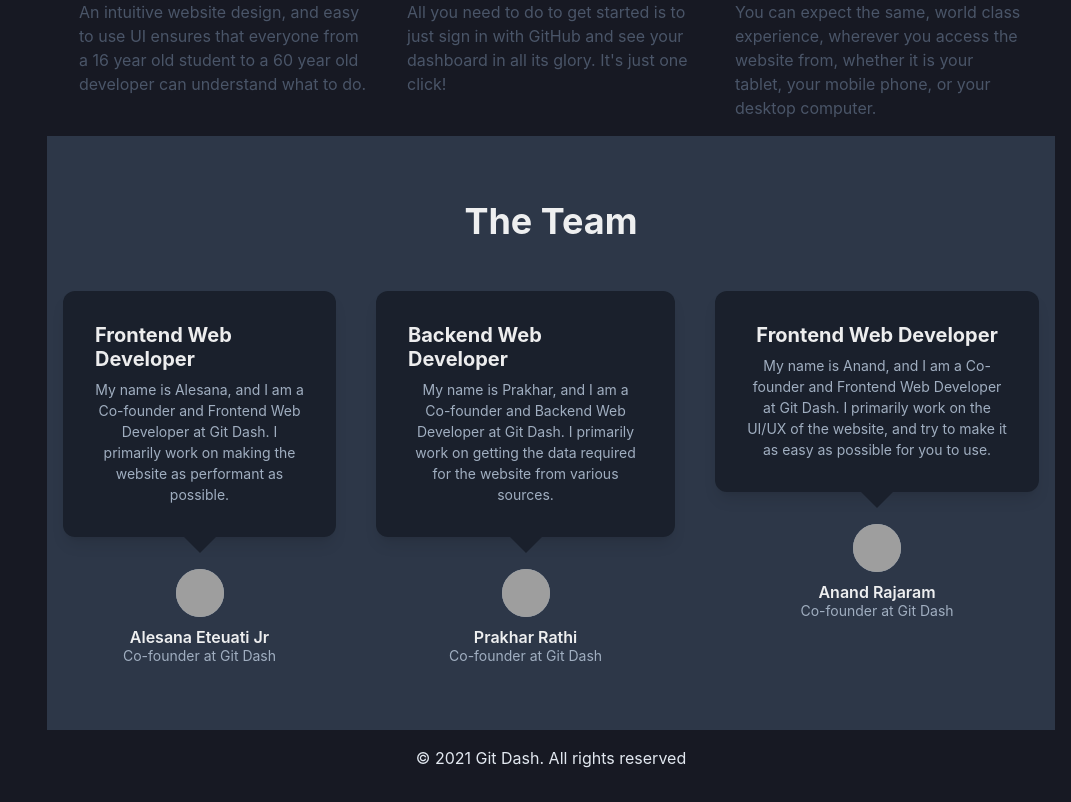
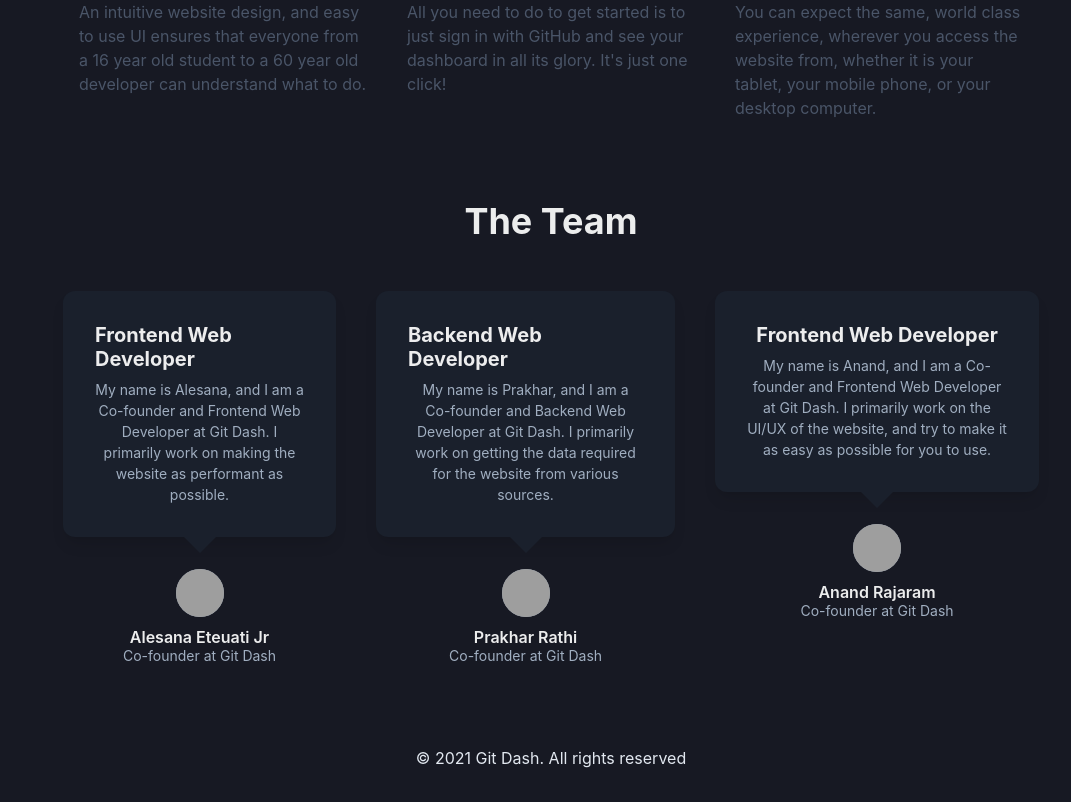
Before and after one commit to MLH-Fellowship/gitdash, a Next.js app in the folder gitdash/: page / in a window 1280 px wide. Shown: the part 840-1642 px from the top of the page, without its empty margins (209-1280 px from the left). Built offline with nearby package versions, Linux system fonts and the light colour scheme; no server answers; grey boxes are pictures that could not be loaded.

Commit message:
feat: changed the background color of the team section on the home page

```diff
--- a/gitdash/components/team.tsx
+++ b/gitdash/components/team.tsx
@@ -89,7 +89,7 @@
 
 export default function TeamSection() {
   return (
-    <Box bg={useColorModeValue("gray.100", "gray.700")}>
+    <Box>
       <Container maxW={"7xl"} py={16} as={Stack} spacing={12}>
         <Stack spacing={0} align={"center"}>
           <Heading>The Team</Heading>
```
